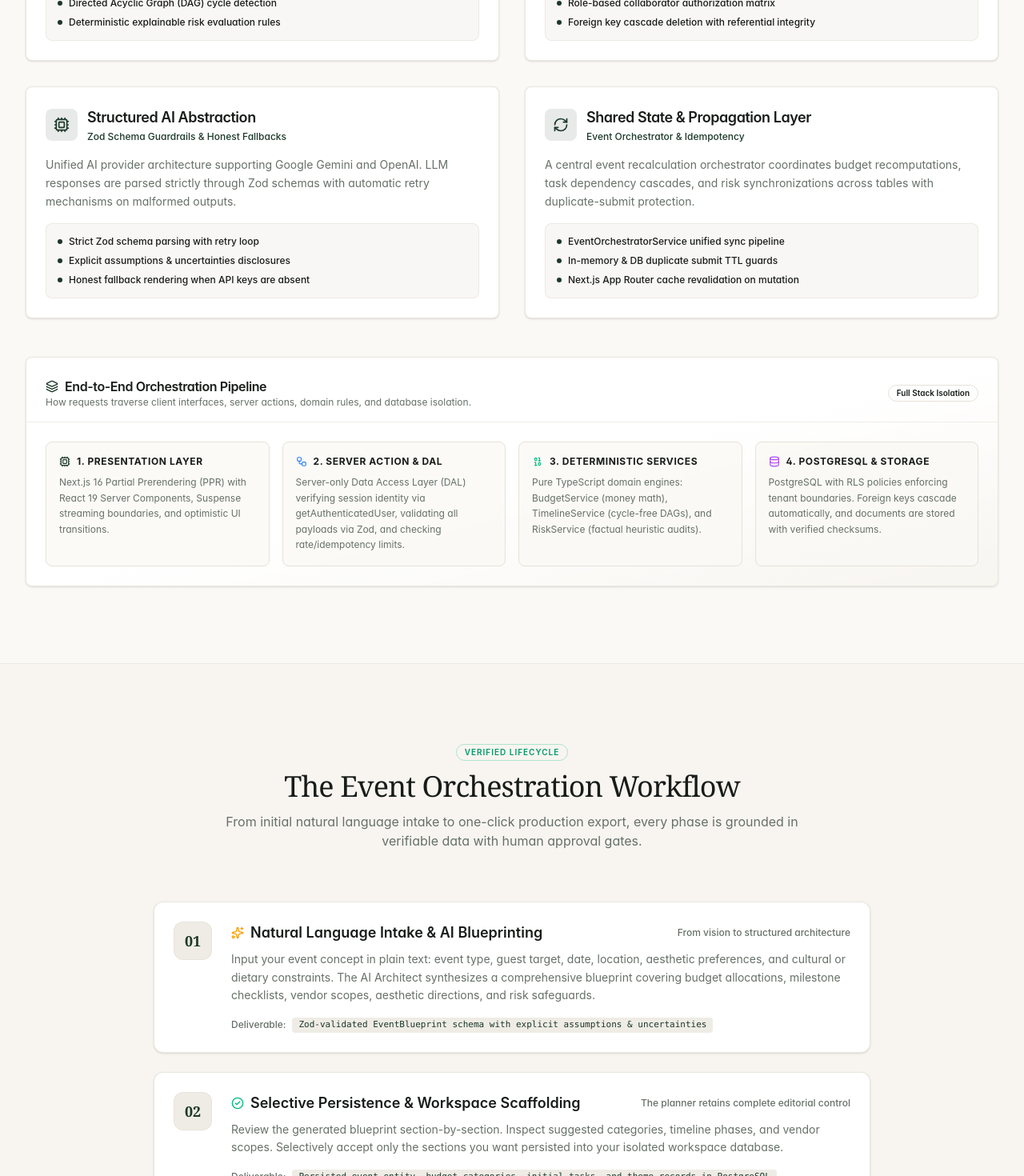
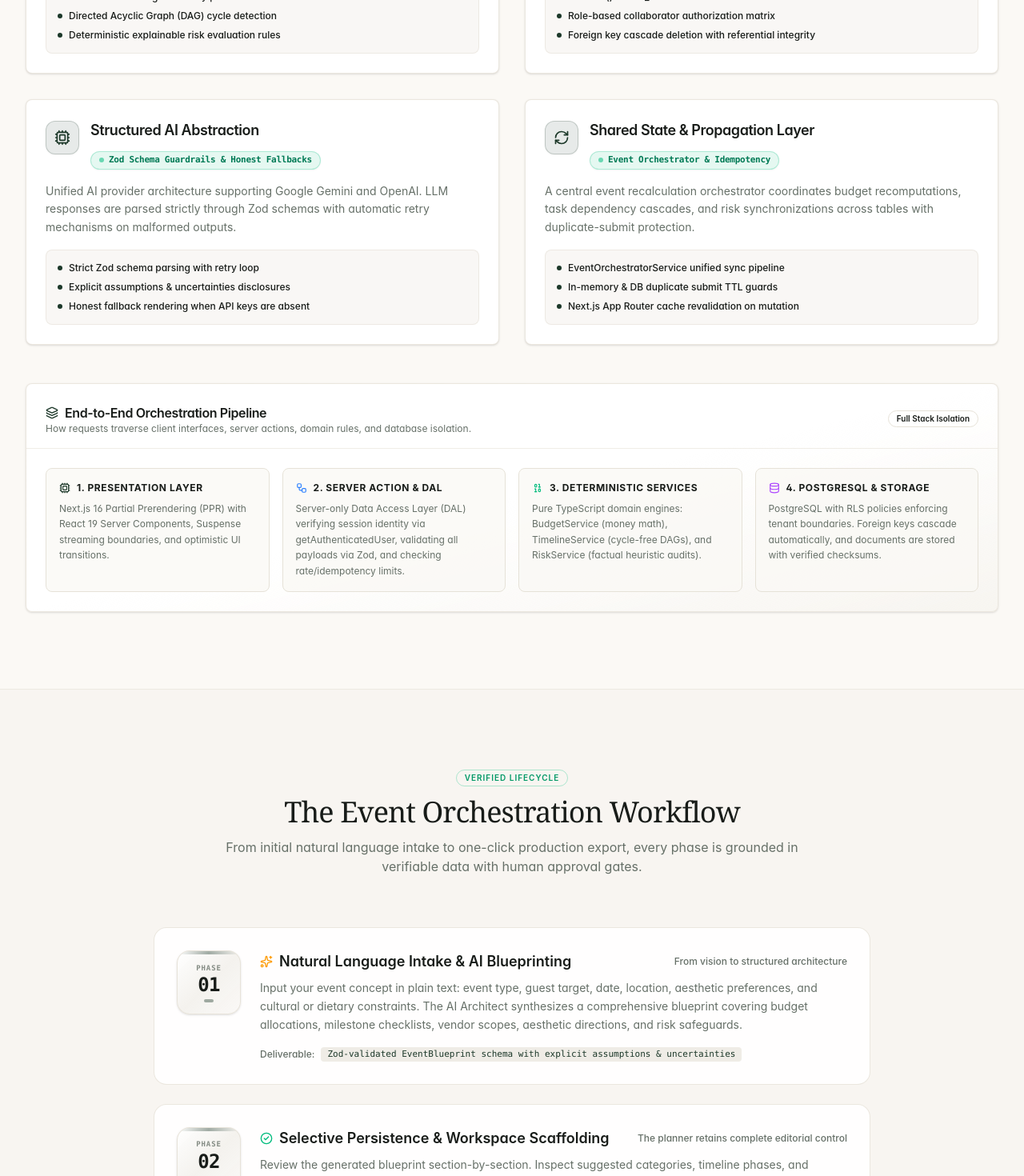
Before and after one commit to samcore07/Planista, a Next.js app: page / in a window 1280 px wide. Shown: the part 2340-3810 px from the top of the page at 80% size. Built offline with nearby package versions, Linux system fonts and the light colour scheme; no server answers.

Commit message:
style(landing): elevate timestamps, phase numbering badges, and architecture tagline pills

```diff
--- a/src/app/page.tsx
+++ b/src/app/page.tsx
@@ -171,6 +171,29 @@ export default function Home() {
       deliverable: "Consolidated printable event dossier, run sheets, and vendor/budget CSVs",
       icon: FileDown,
       color: "text-rose-500",
+    },
+  ];
+
+  const tutorialChapters = [
+    {
+      time: "00:00 - 01:15",
+      title: "AI Architect Intake",
+      desc: "Generating structured Zod blueprints from natural language inputs.",
+    },
+    {
+      time: "01:15 - 02:30",
+      title: "Live Budget & OCR",
+      desc: "Uploading receipt quotes with automated discrepancy detection.",
+    },
+    {
+      time: "02:30 - 03:45",
+      title: "CPM Logistics & Graph",
+      desc: "Interactive dependency flowcharts and slack float analysis.",
+    },
+    {
+      time: "03:45 - 05:00",
+      title: "Event Pack Export",
+      desc: "Compiling verified run sheets, printable briefs, and ledger CSVs.",
     },
   ];
 
@@ -361,15 +384,21 @@ export default function Home() {
               {architecturePillars.map((pillar, idx) => {
                 const Icon = pillar.icon;
                 return (
-                  <Card key={idx} className="border-border/80 bg-card hover:shadow-sm transition-all">
-                    <CardHeader className="space-y-2 pb-4">
-                      <div className="flex items-center gap-3">
-                        <div className="p-2.5 rounded-lg bg-primary/10 text-primary">
+                  <Card key={idx} className="group border-border/80 bg-card hover:border-primary/50 hover:shadow-md transition-all duration-300">
+                    <CardHeader className="space-y-3 pb-4">
+                      <div className="flex items-start gap-3.5">
+                        <div className="p-2.5 rounded-xl bg-primary/10 border border-primary/20 text-primary group-hover:scale-105 transition-transform shadow-xs shrink-0 mt-0.5">
                           <Icon className="h-5 w-5" />
                         </div>
-                        <div>
-                          <CardTitle className="text-lg font-semibold">{pillar.title}</CardTitle>
-                          <p className="text-xs font-medium text-primary mt-0.5">{pillar.tagline}</p>
+                        <div className="space-y-2 flex-1">
+                          <CardTitle className="text-lg font-semibold tracking-tight">{pillar.title}</CardTitle>
+                          {/* Visual, professional architectural tagline badge */}
+                          <div>
+                            <span className="inline-flex items-center gap-1.5 px-2.5 py-0.5 rounded-full bg-emerald-500/10 dark:bg-emerald-950/50 border border-emerald-500/25 dark:border-emerald-500/35 text-emerald-700 dark:text-emerald-300 text-[11px] font-mono font-semibold tracking-tight shadow-xs">
+                              <span className="h-1.5 w-1.5 rounded-full bg-emerald-500 dark:bg-emerald-400 animate-pulse" />
+                              <span>{pillar.tagline}</span>
+                            </span>
+                          </div>
                         </div>
                       </div>
                     </CardHeader>
@@ -478,11 +507,25 @@ export default function Home() {
                 return (
                   <div
                     key={idx}
-                    className="relative flex flex-col md:flex-row items-start gap-6 p-6 rounded-xl border border-border/80 bg-card hover:border-primary/40 transition-all shadow-sm"
+                    className="group relative flex flex-col md:flex-row items-start gap-6 p-6 sm:p-7 rounded-2xl border border-border/80 bg-card/90 hover:bg-card hover:border-primary/50 hover:shadow-lg transition-all duration-300"
                   >
-                    {/* Step indicator badge */}
-                    <div className="flex items-center justify-center h-12 w-12 rounded-xl bg-secondary shrink-0 font-serif font-bold text-lg text-primary border border-border/80">
-                      {wf.step}
+                    {/* Visual, professional step indicator badge */}
+                    <div className="flex flex-col items-center justify-center h-16 w-16 sm:h-20 sm:w-20 rounded-2xl bg-gradient-to-br from-card via-secondary/70 to-secondary/30 shrink-0 border border-border/90 shadow-sm relative overflow-hidden group-hover:border-primary/50 group-hover:shadow-md group-hover:shadow-primary/5 transition-all duration-300">
+                      {/* Top subtle glow bar */}
+                      <div className="absolute top-0 left-0 right-0 h-1 bg-gradient-to-r from-transparent via-primary/40 to-transparent group-hover:via-primary transition-all duration-300" />
+
+                      {/* Micro phase label */}
+                      <span className="text-[9px] font-mono tracking-widest uppercase font-semibold text-muted-foreground/80">
+                        PHASE
+                      </span>
+                      {/* Stylized high-contrast numeral */}
+                      <span className="font-mono text-xl sm:text-2xl font-black tracking-tight text-foreground dark:text-emerald-300 group-hover:text-primary transition-colors leading-none my-0.5">
+                        {wf.step}
+                      </span>
+                      {/* Bottom indicator pip */}
+                      <div className="flex items-center gap-1 mt-1">
+                        <span className="h-1 w-3 rounded-full bg-primary/40 group-hover:bg-primary transition-colors" />
+                      </div>
                     </div>
 
                     <div className="flex-1 space-y-2">
@@ -550,30 +593,31 @@ export default function Home() {
               </div>
 
               {/* Timestamp / Chapter Highlights */}
-              <div className="grid grid-cols-2 sm:grid-cols-4 gap-3 mt-6">
-                <div className="p-3.5 rounded-xl border border-border/70 bg-card/80 text-left space-y-1 hover:border-primary/40 transition-colors shadow-xs">
-                  <span className="font-mono text-[10px] font-bold text-primary block">00:00 - 01:15</span>
-                  <h4 className="text-xs font-semibold text-foreground">AI Architect Intake</h4>
-                  <p className="text-[11px] text-muted-foreground line-clamp-2">Generating structured Zod blueprints from natural language inputs.</p>
-                </div>
+              <div className="grid grid-cols-1 sm:grid-cols-2 lg:grid-cols-4 gap-3.5 mt-6">
+                {tutorialChapters.map((ch, idx) => (
+                  <div
+                    key={idx}
+                    className="group relative p-4 rounded-xl border border-border/80 bg-card/90 hover:bg-card hover:border-primary/50 transition-all duration-300 hover:shadow-md text-left space-y-2.5 overflow-hidden"
+                  >
+                    {/* Top ambient hover gradient glow */}
+                    <div className="absolute top-0 left-0 right-0 h-0.5 bg-transparent group-hover:bg-gradient-to-r group-hover:from-primary/40 group-hover:via-emerald-400 group-hover:to-primary/40 transition-all duration-300" />
 
-                <div className="p-3.5 rounded-xl border border-border/70 bg-card/80 text-left space-y-1 hover:border-primary/40 transition-colors shadow-xs">
-                  <span className="font-mono text-[10px] font-bold text-primary block">01:15 - 02:30</span>
-                  <h4 className="text-xs font-semibold text-foreground">Live Budget & OCR</h4>
-                  <p className="text-[11px] text-muted-foreground line-clamp-2">Uploading receipt quotes with automated discrepancy detection.</p>
-                </div>
+                    {/* Visual, professional timestamp badge */}
+                    <div className="inline-flex items-center gap-1.5 px-2.5 py-1 rounded-md bg-primary/10 dark:bg-emerald-950/40 border border-primary/20 dark:border-emerald-500/30 text-primary dark:text-emerald-300 text-[10px] font-mono font-semibold tracking-tight shadow-xs transition-colors group-hover:bg-primary/20 group-hover:border-primary/40">
+                      <PlayCircle className="h-3 w-3 shrink-0 text-primary dark:text-emerald-400 transition-transform group-hover:scale-110" />
+                      <span>{ch.time}</span>
+                    </div>
 
-                <div className="p-3.5 rounded-xl border border-border/70 bg-card/80 text-left space-y-1 hover:border-primary/40 transition-colors shadow-xs">
-                  <span className="font-mono text-[10px] font-bold text-primary block">02:30 - 03:45</span>
-                  <h4 className="text-xs font-semibold text-foreground">CPM Logistics & Graph</h4>
-                  <p className="text-[11px] text-muted-foreground line-clamp-2">Interactive dependency flowcharts and slack float analysis.</p>
-                </div>
+                    <h4 className="text-xs font-semibold text-foreground group-hover:text-primary transition-colors flex items-center justify-between">
+                      <span>{ch.title}</span>
+                      <ArrowRight className="h-3 w-3 opacity-0 -translate-x-1 group-hover:opacity-100 group-hover:translate-x-0 transition-all text-primary shrink-0" />
+                    </h4>
 
-                <div className="p-3.5 rounded-xl border border-border/70 bg-card/80 text-left space-y-1 hover:border-primary/40 transition-colors shadow-xs">
-                  <span className="font-mono text-[10px] font-bold text-primary block">03:45 - 05:00</span>
-                  <h4 className="text-xs font-semibold text-foreground">Event Pack Export</h4>
-                  <p className="text-[11px] text-muted-foreground line-clamp-2">Compiling verified run sheets, printable briefs, and ledger CSVs.</p>
-                </div>
+                    <p className="text-[11px] text-muted-foreground leading-relaxed line-clamp-2">
+                      {ch.desc}
+                    </p>
+                  </div>
+                ))}
               </div>
             </div>
           </div>
```
